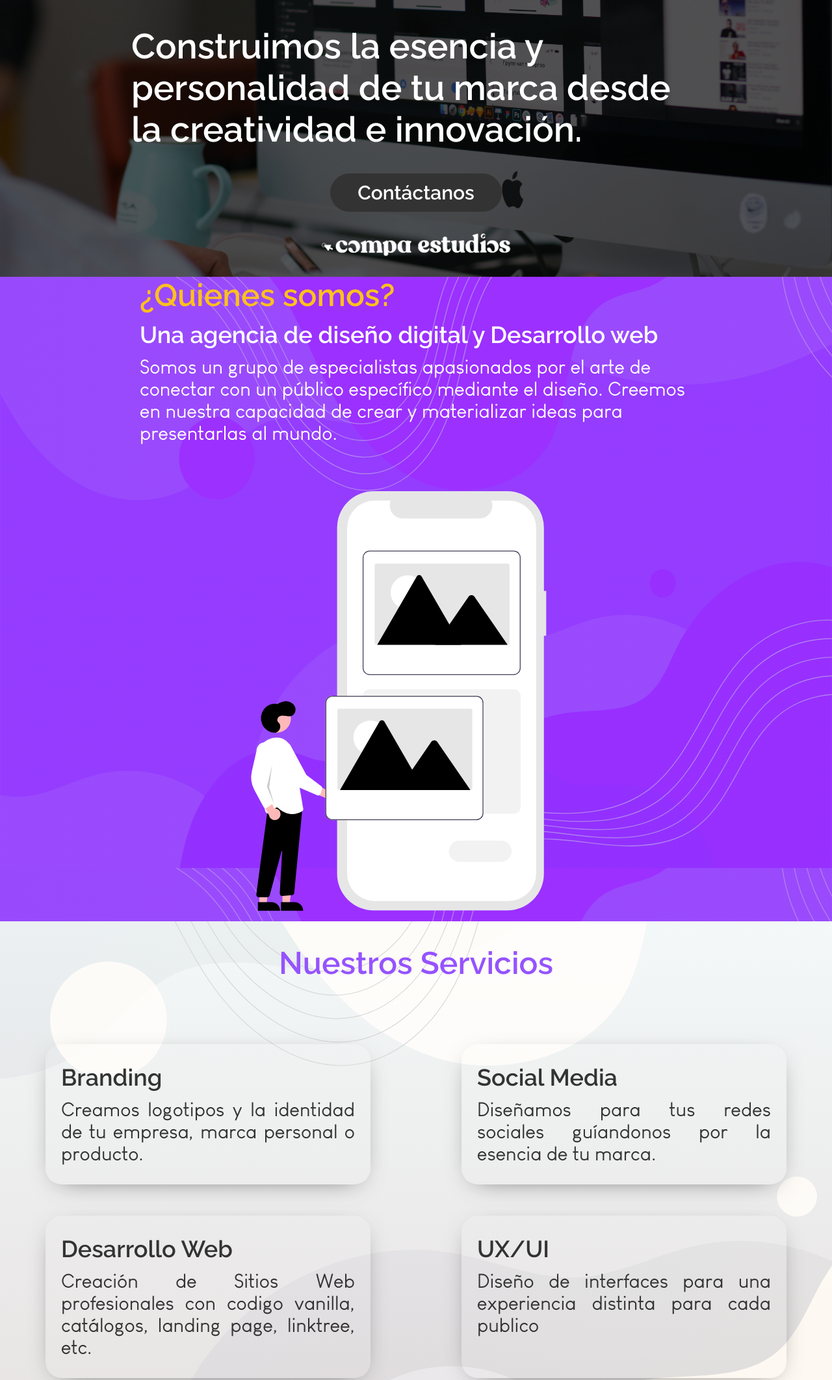
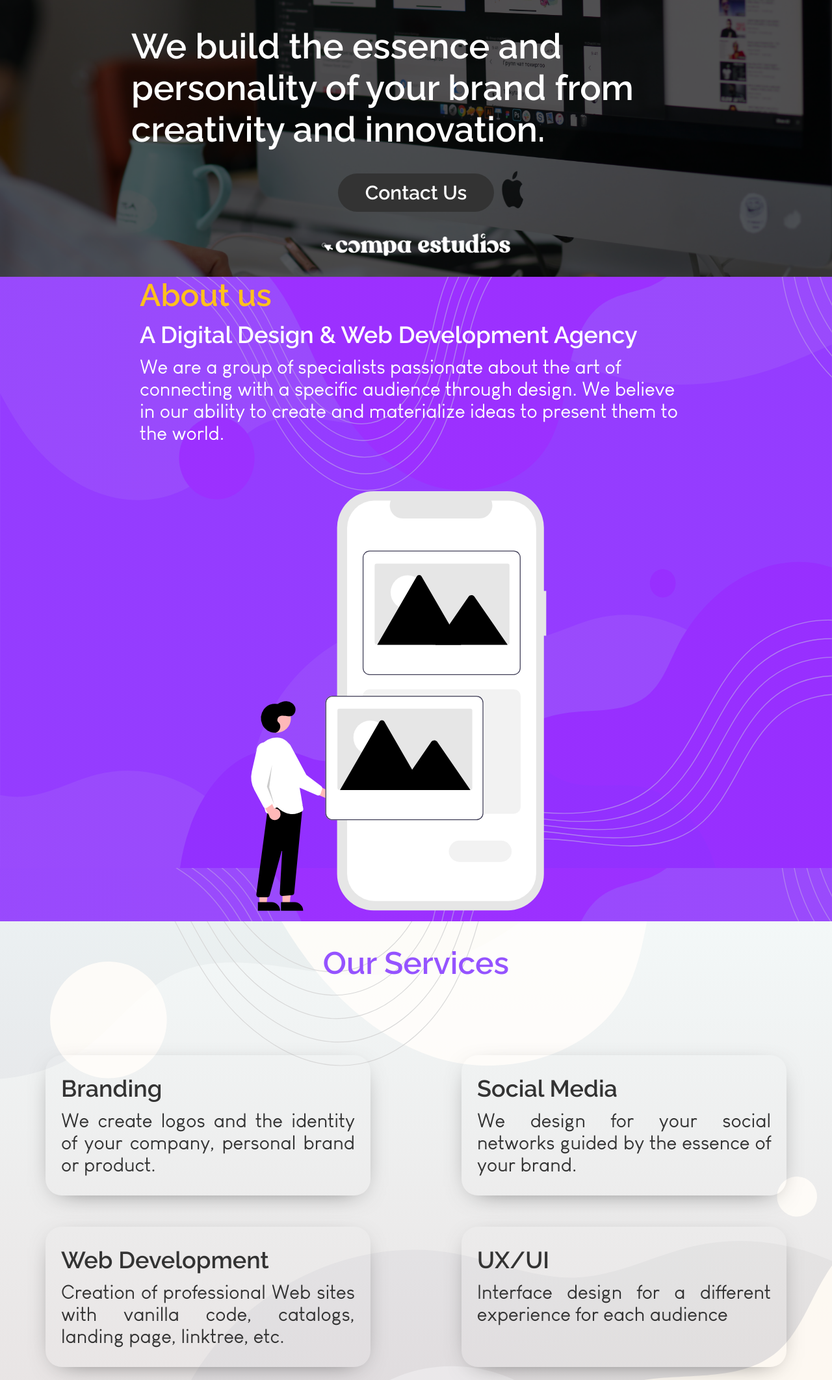
Before and after one commit to axelfas/CompaEstudios, a plain HTML site: page index.html in a window 1280 px wide. Shown: the part 474-2598 px from the top of the page at 65% size. Drawn offline with Linux system fonts and the light colour scheme; grey boxes are pictures that could not be loaded.

```diff
--- a/index.html
+++ b/index.html
@@ -19,13 +19,13 @@
                 <a href="#home" class="main-menu__link" id="main-menu__link">Home</a>
             </li>
             <li class="main-menu__item">
-                <a href="#nosotros" class="main-menu__link" id="main-menu__link">Nosotros</a>
+                <a href="#nosotros" class="main-menu__link" id="main-menu__link">Us</a>
             </li>
             <li class="main-menu__item">
-                <a href="#servicios" class="main-menu__link" id="main-menu__link">Servicios</a>
+                <a href="#servicios" class="main-menu__link" id="main-menu__link">Services</a>
             </li>
             <li class="main-menu__item">
-                <a href="#clientes" class="main-menu__link" id="main-menu__link">Clientes</a>
+                <a href="#clientes" class="main-menu__link" id="main-menu__link">Customers</a>
             </li>
         </ul>
     </nav>
@@ -35,9 +35,9 @@
 
                 <article class="firstvh__content">
                     <h2>
-                        Construimos la esencia y personalidad de tu marca desde la creatividad e innovación.
+                        We build the essence and personality of your brand from creativity and innovation.
                     </h2>
-                    <input type="button" value="Contáctanos" class="firstvh__button">
+                    <input type="button" value="Contact Us" class="firstvh__button">
                 </article>
 
                 <img src="/dos-telefonos-2.png" alt="Mockup Phone" class="firstvh__img">
@@ -56,20 +56,20 @@
             </figure>
             <div>
                 <h1>
-                    ¿Quienes somos?
+                    About us
                 </h1>
                 <h2>
-                    Una agencia de diseño digital y Desarrollo web
+                    A Digital Design & Web Development Agency
                 </h2>
                 <p>
-                    Somos un grupo de especialistas apasionados por el arte de conectar con un público específico mediante el diseño. Creemos en nuestra capacidad de crear y materializar ideas para presentarlas al mundo.
+                    We are a group of specialists passionate about the art of connecting with a specific audience through design. We believe in our ability to create and materialize ideas to present them to the world.
                 </p>
             </div>
         </article>
     </section>
     <section class="thirdvh vh" id="servicios">
         <h2 class="thirdvh__title vhtitle">
-            Nuestros Servicios
+            Our Services
         </h2>
         <article>
             <div class="card__branding">
@@ -77,8 +77,7 @@
                     Branding
                 </h2>
                 <p>
-
-                    Creamos logotipos y la identidad de tu empresa, marca personal o producto.
+                    We create logos and the identity of your company, personal brand or product.
                 </p>
             </div>
             <div class="card__socialmedia">
@@ -86,15 +85,15 @@
                     Social Media
                 </h2>
                 <p>
-                    Diseñamos para tus redes sociales guíandonos por la esencia de tu marca.
+                    We design for your social networks guided by the essence of your brand.
                 </p>
             </div>
             <div class="card__desarrolloweb">
                 <h2>
-                    Desarrollo Web
+                    Web Development
                 </h2>
                 <p>
-                    Creación de Sitios Web profesionales con codigo vanilla, catálogos, landing page, linktree, etc.
+                    Creation of professional Web sites with vanilla code, catalogs, landing page, linktree, etc.
                 </p>
             </div>
             <div class="card__uxui">
@@ -102,7 +101,7 @@
                     UX/UI
                 </h2>
                 <p>
-                    Diseño de interfaces para una experiencia distinta para cada publico
+                    Interface design for a different experience for each audience
                 </p>
             </div>
         </article>
@@ -117,7 +116,7 @@
             </div>
             <div class="content">
                 <h2>Iphone Luxury</h2>
-                <p>Muy satisfecho con los servicios de esta agencia! Obtuve los resultados que esperaba gracias al buen entendimiento de mis ideas y necesidades. 100% recomendados.</p>
+                <p>Very satisfied with the services of this agency! I got the results I expected thanks to the good understanding of my ideas and needs. 100% recommended.</p>
              </div>
         </div>
         <div class="card">
@@ -126,7 +125,7 @@
             </div>
             <div class="content">
                 <h2>Jeas Tattoo</h2>
-                <p>Contentísimo por todo el trabajo realizado por COMPA, desde la creación del logo de mi marca personal como artista, hasta el websie mostrando mi trabajo.</p>
+                <p>Very happy for all the work done by COMPA, from the creation of the logo of my personal brand as an artist, to the websie showing my work.</p>
              </div>
 
         </div>
```
